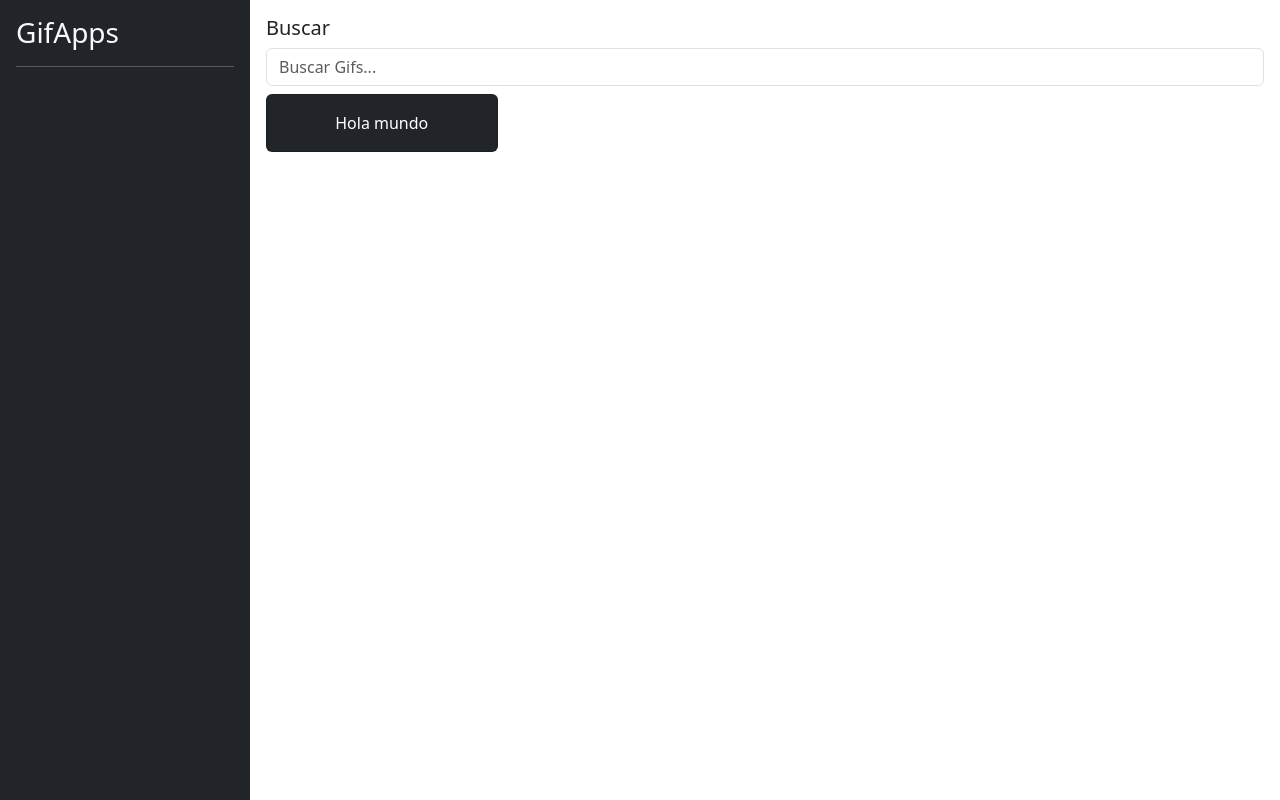
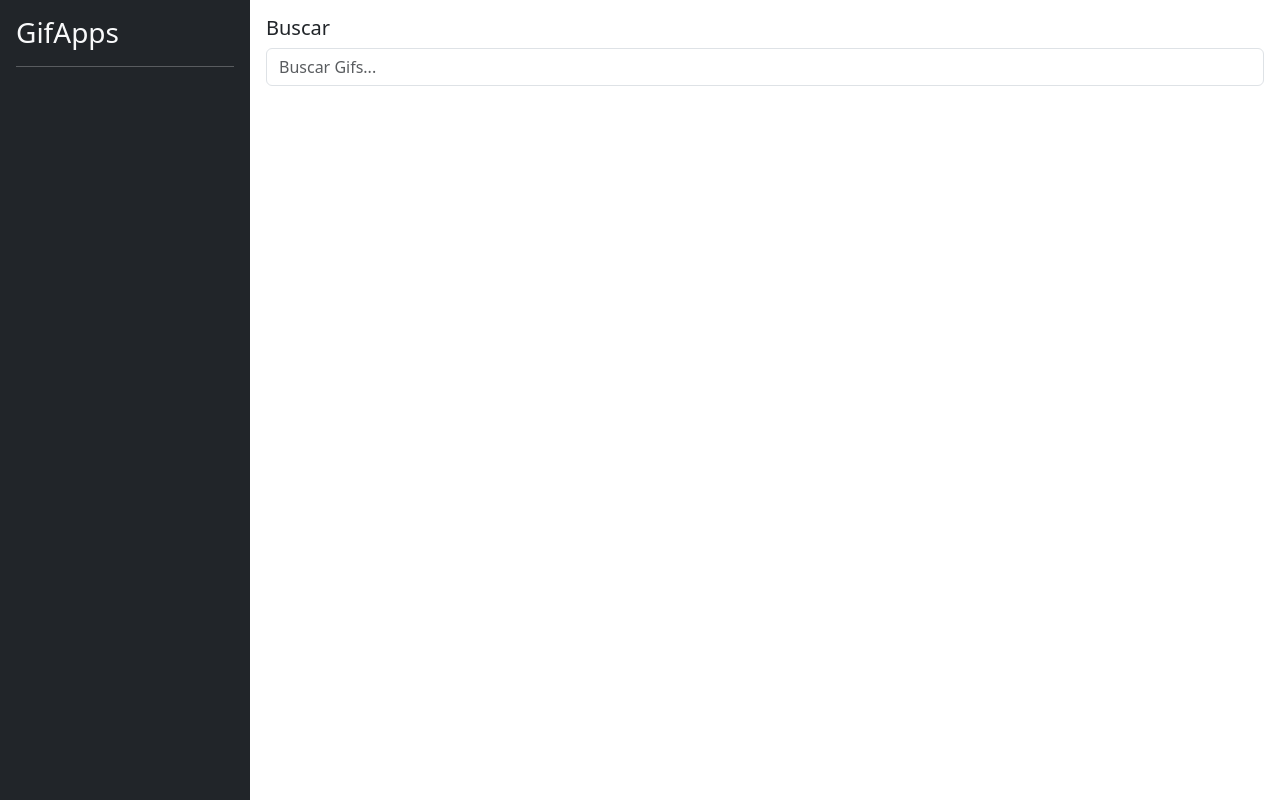
Before and after one commit to Camilo160605/02-GifsApp, an Angular app: page / in a window 1280 px wide. Built offline with nearby package versions, Linux system fonts and the light colour scheme.

Commit message:
gifs show in screen now

```diff
--- a/src/app/gifs/components/card-list/card-list.component.html
+++ b/src/app/gifs/components/card-list/card-list.component.html
@@ -1,11 +1,15 @@
 <div class="row">
-    <div class="col-md-3 col-sm-6">
+    <div  *ngFor="let gif of gifs" class="col-md-3 col-sm-6">
         <div class="card mb-2 text-center bg-dark">
             <!-- TODO: Crear imagen -->
-
+            <img
+            [src]="gif.images.downsized_medium.url"
+            [alt]="gif.title"
+            class="card-img-top"
+            >
         <div class="card-body text-white">
             <p class="card-text">
-                Hola mundo
+                {{gif.title}}
             </p>
         </div>
 
--- a/src/app/gifs/components/card-list/card-list.component.ts
+++ b/src/app/gifs/components/card-list/card-list.component.ts
@@ -1,4 +1,5 @@
-import { Component } from '@angular/core';
+import { Component, Input } from '@angular/core';
+import { Gif } from '../../interfaces/gifs.interface';
 
 @Component({
   selector: 'gifs-card-list',
@@ -6,5 +7,7 @@ import { Component } from '@angular/core';
   styleUrls: ['./card-list.component.css']
 })
 export class CardListComponent {
+  @Input()
+  public gifs : Gif[] = []
 
 }
--- a/src/app/gifs/pages/home/home-page.component.html
+++ b/src/app/gifs/pages/home/home-page.component.html
@@ -6,6 +6,10 @@
 
     <div class="col-12 pt-2">
         <!-- Listado de gifs -->
-        <gifs-card-list></gifs-card-list>
+        <gifs-card-list
+            [gifs]="gifs"
+        ></gifs-card-list>
+            <!-- el gif entre llaves determina el dato que recibira el componente hijo
+            el gif entre comillas es el dato que manda el componente padre -->
     </div>
 </div>
--- a/src/app/gifs/pages/home/home-page.component.ts
+++ b/src/app/gifs/pages/home/home-page.component.ts
@@ -1,9 +1,15 @@
 import { Component } from '@angular/core';
+import { GifsService } from '../../services/gifs.service';
+import { Gif } from '../../interfaces/gifs.interface';
 
 @Component({
   selector: 'gifs-home-page',
   templateUrl: './home-page.component.html',
 })
 export class HomePageComponent {
+  constructor( private gifService : GifsService){ }
 
+  get gifs(): Gif[]{
+    return this.gifService.gifList;
+  }
 }
--- a/src/app/gifs/services/gifs.service.ts
+++ b/src/app/gifs/services/gifs.service.ts
@@ -58,7 +58,6 @@ export class GifsService {
         .subscribe( resp => {
             this.gifList = resp.data
             // Data traída de la API
-            console.log({resp : resp.data});
         })
     }
 }
--- a/src/app/shared/components/sidebar/sidebar.component.html
+++ b/src/app/shared/components/sidebar/sidebar.component.html
@@ -2,7 +2,12 @@
     <h3 class="text-light">GifApps</h3>
     <hr class="text-white">
     <div class="list-group list-reset">
-        <button *ngFor="let tag of tags" class="list-group-item list-group-item-action">
+        <button
+        #search
+        *ngFor="let tag of tags; index as i"
+        class="list-group-item list-group-item-action"
+        (click)="historySearch(tag)"
+        >
             {{ tag | titlecase}}
         </button>
     </div>
--- a/src/app/shared/components/sidebar/sidebar.component.ts
+++ b/src/app/shared/components/sidebar/sidebar.component.ts
@@ -14,5 +14,8 @@ export class SidebarComponent {
     return this.gifService.tagsHistory;
     // obtenemos todos los datos ingresados por el usuario desde el servicio "GifService"
   }
+  historySearch(tag : string):void{
+    this.gifService.tagsHistory;
+  }
 
 }
```
